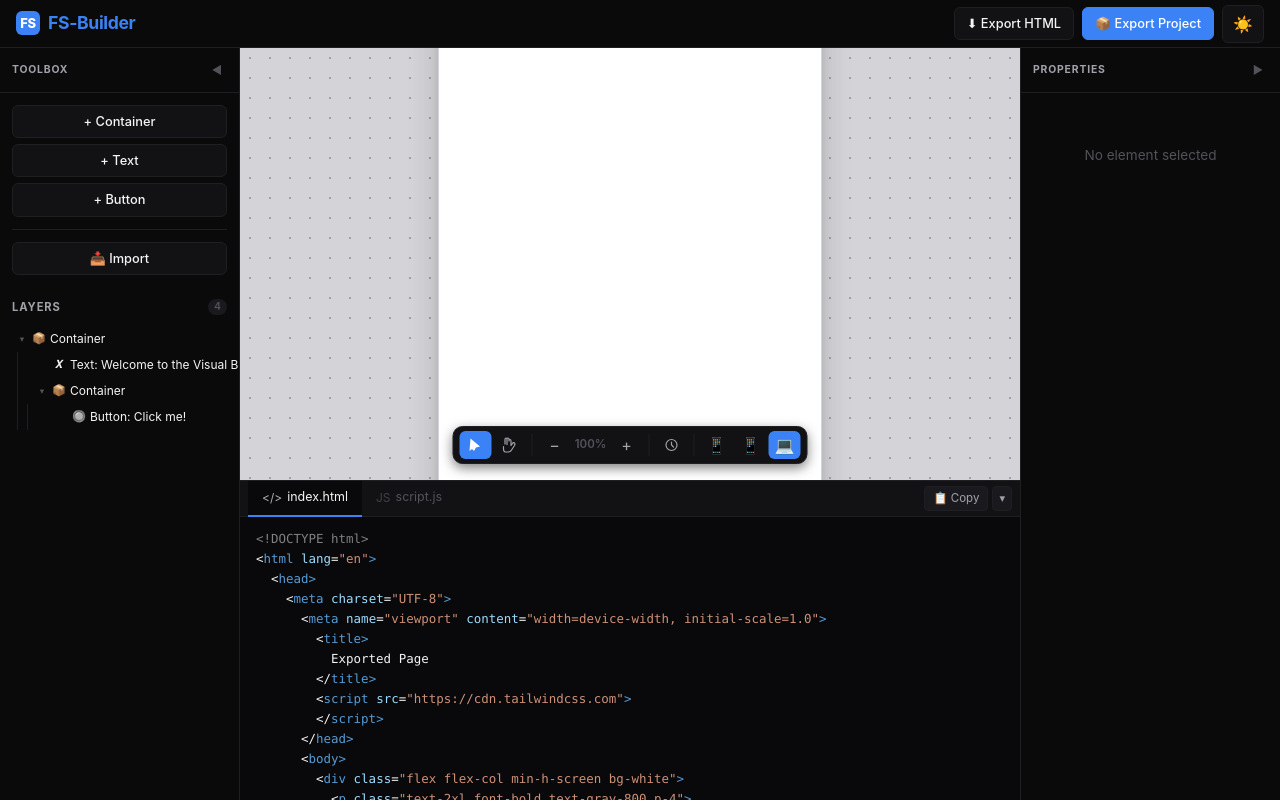
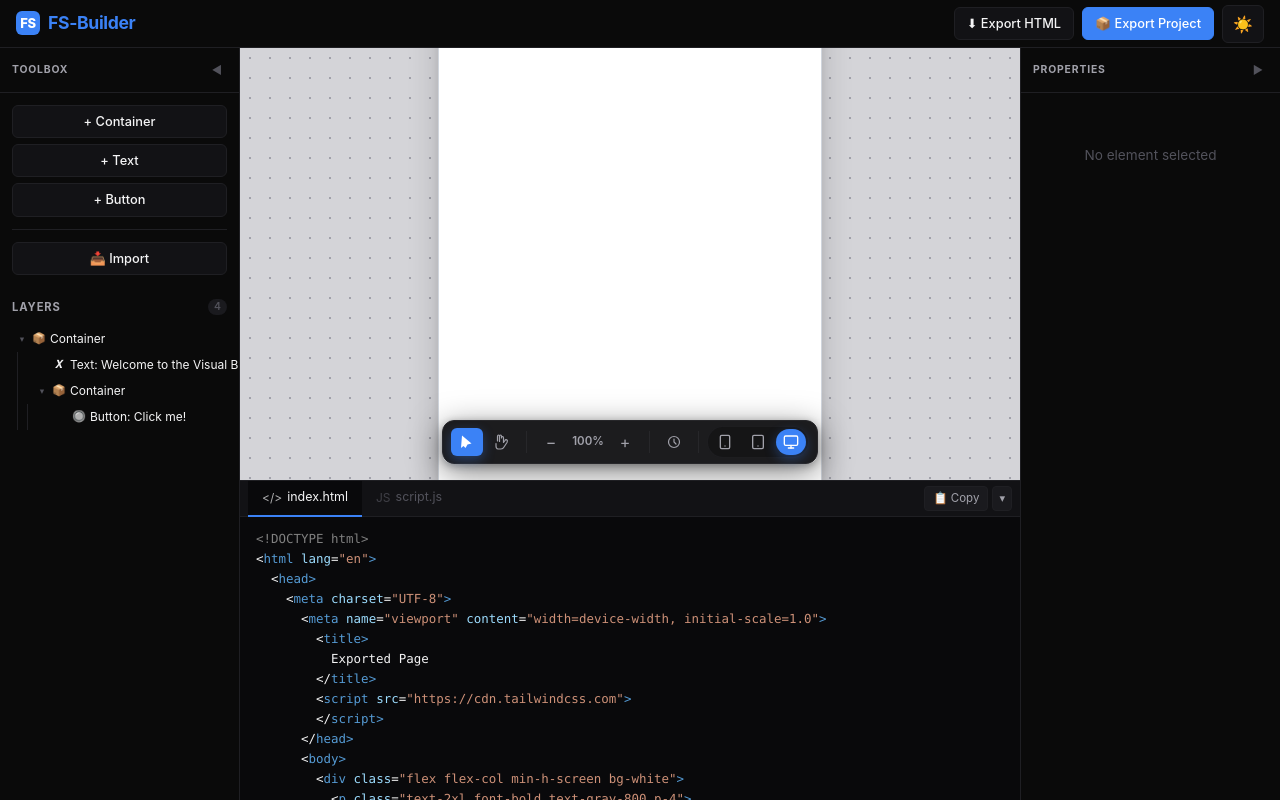
Before and after one commit to Osmangazii/builder, a React (Vite) app in the folder apps/editor-ui/: page / in a window 1280 px wide. Built offline with nearby package versions, Linux system fonts and the light colour scheme.

Commit message:
responsivible design startup

```diff
--- a/apps/editor-ui/src/App.css
+++ b/apps/editor-ui/src/App.css
@@ -61,13 +61,17 @@
 .canvas-paper--mobile { width: 375px; max-width: 375px; }
 .canvas-paper--tablet { width: 768px; max-width: 768px; }
 .canvas-paper--desktop { width: 100%; max-width: 1280px; }
-.canvas-dock { position: absolute; bottom: 16px; left: 50%; transform: translateX(-50%); display: flex; align-items: center; gap: 2px; padding: 4px 6px; background: var(--bg-surface); border: 1px solid var(--border-color); border-radius: 10px; box-shadow: var(--shadow-md); z-index: 20; }
-.canvas-dock__group { display: flex; align-items: center; gap: 2px; }
-.canvas-dock__divider { width: 1px; height: 22px; background: var(--border-color); margin: 0 4px; }
-.canvas-dock__btn { display: flex; align-items: center; justify-content: center; width: 32px; height: 28px; padding: 0; border: none; border-radius: 6px; background: transparent; color: var(--text-muted); font-size: 1rem; font-family: inherit; cursor: pointer; transition: all 0.12s ease; outline: none; }
-.canvas-dock__btn:hover { background: var(--bg-hover); color: var(--text-main); }
-.canvas-dock__btn--active { background: var(--accent-color); color: #ffffff; }
-.canvas-dock__label { font-size: 0.72rem; font-weight: 600; color: var(--text-dim); min-width: 36px; text-align: center; user-select: none; }
+.canvas-dock { position: absolute; bottom: 16px; left: 50%; transform: translateX(-50%); display: flex; align-items: center; gap: 3px; padding: 5px 8px; background: rgba(9, 9, 11, 0.92); backdrop-filter: blur(8px); -webkit-backdrop-filter: blur(8px); border: 1px solid #27272a; border-radius: 12px; box-shadow: 0 8px 32px rgba(0, 0, 0, 0.5), 0 2px 8px rgba(0, 0, 0, 0.3); z-index: 20; }
+.canvas-dock__group { display: flex; align-items: center; gap: 3px; }
+.canvas-dock__group--devices { background: rgba(0, 0, 0, 0.25); border: 1px solid rgba(39, 39, 42, 0.5); border-radius: 9999px; padding: 2px; }
+.canvas-dock__divider { width: 1px; height: 22px; background: #27272a; margin: 0 5px; }
+.canvas-dock__btn { display: flex; align-items: center; justify-content: center; width: 32px; height: 28px; padding: 0; border: none; border-radius: 6px; background: transparent; color: #a1a1aa; font-size: 1rem; font-family: inherit; cursor: pointer; transition: all 0.15s ease; outline: none; }
+.canvas-dock__btn:hover { background: rgba(39, 39, 42, 0.8); color: #f4f4f5; }
+.canvas-dock__btn--active { background: #3b82f6; color: #ffffff; box-shadow: 0 4px 12px rgba(59, 130, 246, 0.35); }
+.canvas-dock__btn--active:hover { background: #2563eb; }
+.canvas-dock__btn--device { width: 30px; height: 26px; border-radius: 9999px; }
+.canvas-dock__btn--device.canvas-dock__btn--active { background: #3b82f6; color: #ffffff; box-shadow: 0 4px 12px rgba(59, 130, 246, 0.35); }
+.canvas-dock__label { font-size: 0.72rem; font-weight: 600; color: #a1a1aa; min-width: 36px; text-align: center; user-select: none; }
 
 .sel-badge { position: absolute; top: -28px; left: -2px; display: flex; align-items: center; gap: 0; height: 24px; background: var(--accent-color); color: #ffffff; font-size: 0.7rem; font-weight: 600; border-radius: 4px 4px 0 0; z-index: 100; white-space: nowrap; user-select: none; box-shadow: 0 2px 6px rgba(0,0,0,0.15); }
 .sel-badge__label { padding: 0 8px; line-height: 24px; text-transform: uppercase; letter-spacing: 0.03em; font-size: 0.6rem; }
--- a/apps/editor-ui/src/App.tsx
+++ b/apps/editor-ui/src/App.tsx
@@ -294,13 +294,19 @@ function App() {
               <svg width="14" height="14" viewBox="0 0 14 14" fill="none"><circle cx="7" cy="7" r="5.5" stroke="currentColor" strokeWidth="1.2"/><path d="M7 4V7L9 9" stroke="currentColor" strokeWidth="1.2" strokeLinecap="round"/></svg>
             </button>
             <div className="canvas-dock__divider" />
-            <div className="canvas-dock__group">
-              <button className={`canvas-dock__btn${viewPortDevice === "mobile" ? " canvas-dock__btn--active" : ""}`}
-                onClick={() => setViewPortDevice("mobile")} title="Mobile (375px)">📱</button>
-              <button className={`canvas-dock__btn${viewPortDevice === "tablet" ? " canvas-dock__btn--active" : ""}`}
-                onClick={() => setViewPortDevice("tablet")} title="Tablet (768px)">📱</button>
-              <button className={`canvas-dock__btn${viewPortDevice === "desktop" ? " canvas-dock__btn--active" : ""}`}
-                onClick={() => setViewPortDevice("desktop")} title="Desktop">💻</button>
+            <div className="canvas-dock__group canvas-dock__group--devices">
+              <button className={`canvas-dock__btn canvas-dock__btn--device${viewPortDevice === "mobile" ? " canvas-dock__btn--active" : ""}`}
+                onClick={() => setViewPortDevice("mobile")} title="Mobile (375px)">
+                <svg width="16" height="16" viewBox="0 0 24 24" fill="none" stroke="currentColor" strokeWidth="2" strokeLinecap="round" strokeLinejoin="round"><rect x="5" y="2" width="14" height="20" rx="2"/><line x1="12" y1="18" x2="12.01" y2="18"/></svg>
+              </button>
+              <button className={`canvas-dock__btn canvas-dock__btn--device${viewPortDevice === "tablet" ? " canvas-dock__btn--active" : ""}`}
+                onClick={() => setViewPortDevice("tablet")} title="Tablet (768px)">
+                <svg width="16" height="16" viewBox="0 0 24 24" fill="none" stroke="currentColor" strokeWidth="2" strokeLinecap="round" strokeLinejoin="round"><rect x="4" y="2" width="16" height="20" rx="2"/><line x1="12" y1="18" x2="12.01" y2="18"/></svg>
+              </button>
+              <button className={`canvas-dock__btn canvas-dock__btn--device${viewPortDevice === "desktop" ? " canvas-dock__btn--active" : ""}`}
+                onClick={() => setViewPortDevice("desktop")} title="Desktop">
+                <svg width="16" height="16" viewBox="0 0 24 24" fill="none" stroke="currentColor" strokeWidth="2" strokeLinecap="round" strokeLinejoin="round"><rect x="2" y="3" width="20" height="14" rx="2"/><line x1="8" y1="21" x2="16" y2="21"/><line x1="12" y1="17" x2="12" y2="21"/></svg>
+              </button>
             </div>
           </div>
         </div>
```
